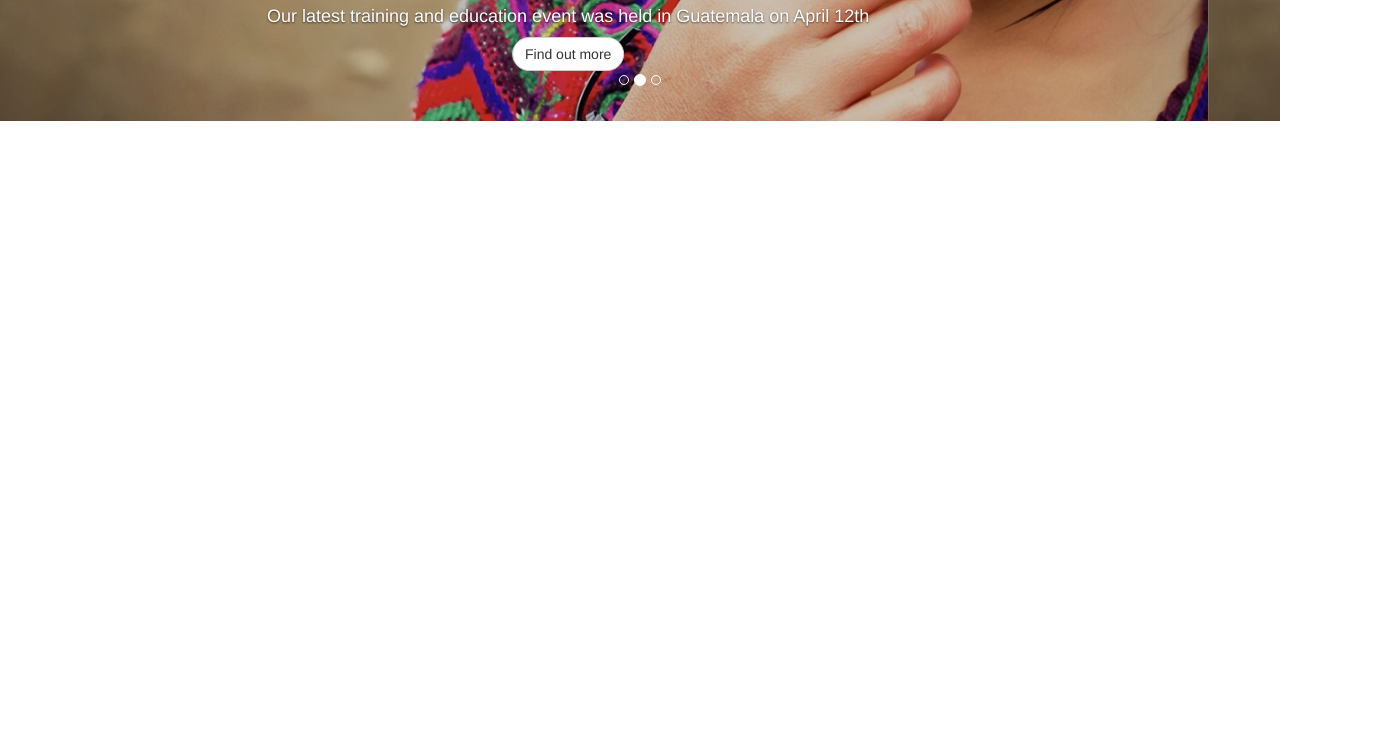
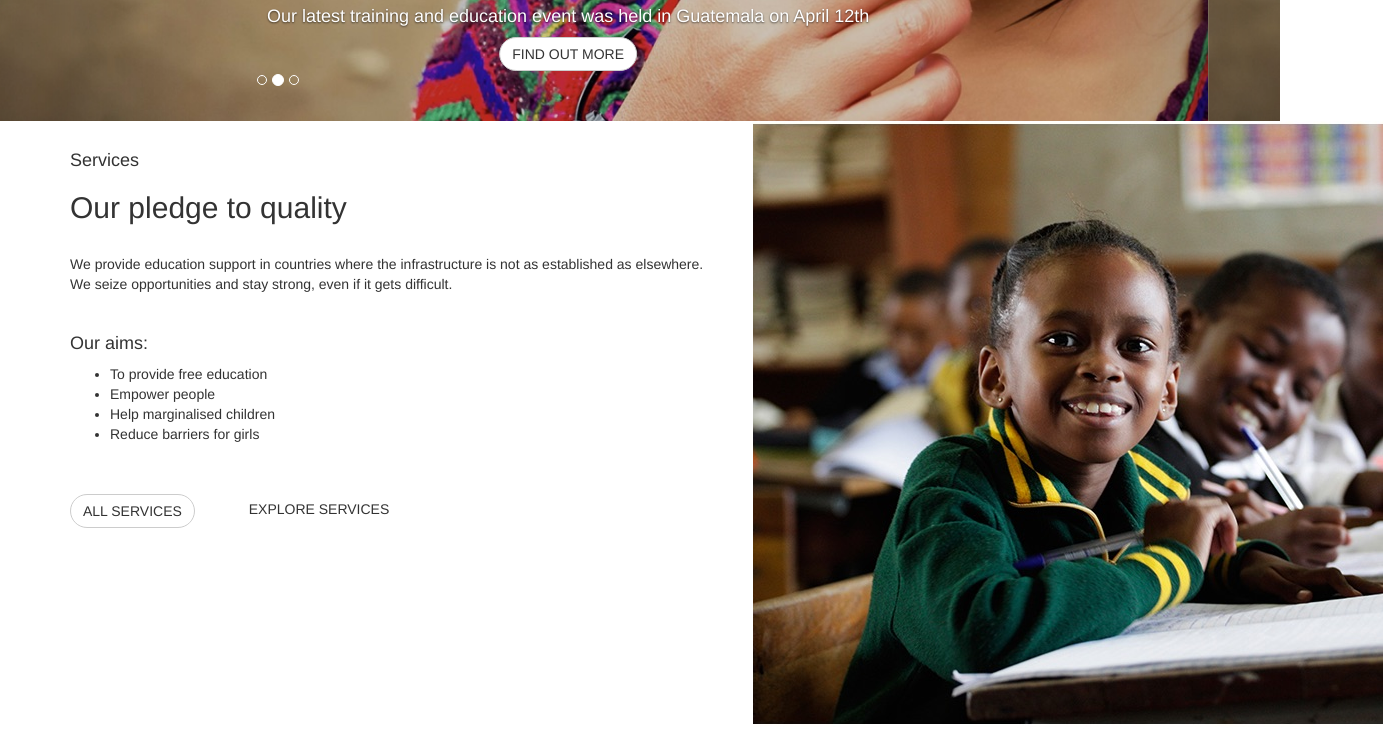
Before and after one commit to 123lk/Sputnik, a plain HTML site: page index.html in a window 1280 px wide. Shown: the part 643-1374 px from the top of the page, 1383 px wide, since content can reach past the window. Before the commit the page ends 800 px from the top, so only its background shows below. Drawn offline with nearby package versions, Linux system fonts and the light colour scheme.

Commit message:
added services content

```diff
--- a/index.html
+++ b/index.html
@@ -15,7 +15,7 @@
 
 <body>
 
-  <nav class="navbar navbar-default">
+  <nav class="navbar navbar-default" id="navbar-header">
     <div class="container-fluid">
       <!-- Brand and toggle get grouped for better mobile display -->
       <div class="navbar-header">
@@ -65,7 +65,7 @@
             <h3>Our Stories</h3>
             <h2>We provide childrens education in Central America</h2>
             <h4>Our latest training and education event was held in Guatemala on April 12th</h4>
-            <button id="carousel-button" type="button" class="btn btn-default">Find out more</button>
+            <button id="carousel-button" type="button" class="btn btn-default">FIND OUT MORE</button>
           </div>
         </div>
 
@@ -75,7 +75,7 @@
             <h3>Our Stories</h3>
             <h2>We provide childrens education in Central America</h2>
             <h4>Our latest training and education event was held in Guatemala on April 12th</h4>
-            <button id="carousel-button" type="button" class="btn btn-default">Find out more</button>
+            <button id="carousel-button" type="button" class="btn btn-default">FIND OUT MORE</button>
           </div>
         </div>
 
@@ -85,7 +85,7 @@
             <h3>Our Stories</h3>
             <h2>We provide childrens education in Central America</h2>
             <h4>Our latest training and education event was held in Guatemala on April 12th</h4>
-            <button id="carousel-button" type="button" class="btn btn-default">Find out more</button>
+            <button id="carousel-button" type="button" class="btn btn-default">FIND OUT MORE</button>
           </div>
         </div>
 
@@ -102,6 +102,33 @@
     </a>
     </div>
 
+<div class="container">
+  <div class="row">
+    <div class="col-sm-7">
+      <br>
+      <h4>Services</h4>
+      <h2>Our pledge to quality</h2>
+      <br>
+      <p>We provide education support in countries where the infrastructure is not as established as elsewhere.  We seize opportunities and stay strong, even if it gets difficult.</p>
+      <br>
+      <h4>Our aims:</h4>
+      <ul>
+        <li>To provide free education</li>
+        <li>Empower people</li>
+        <li>Help marginalised children</li>
+        <li>Reduce barriers for girls</li>
+      </ul>
+      <br>
+      <br>
+     <button id="services-button" type="button" class="btn btn-default">ALL SERVICES</button>
+     <span id="explore-services">EXPLORE SERVICES</span>
+    </div>
+    <div class="col-sm-5">
+      <img src="girl-at-desk.jpg" alt="">
+    </div>
+  </div>
+</div>
+
 
 
 
--- a/style.css
+++ b/style.css
@@ -1,7 +1,24 @@
 h1 {
   color: blue;
+}
+
+#navbar-header {
+  background-color: white;
+  border-color: white;
 }
 
 #carousel-button {
   border-radius: 2em;
 }
+
+.carousel-indicators {
+  text-align: left;
+}
+
+#services-button {
+  border-radius: 2em;
+}
+
+#explore-services {
+  padding-left: 50px;
+}
```
Also changed, not shown: girl-at-desk.jpg (added).
